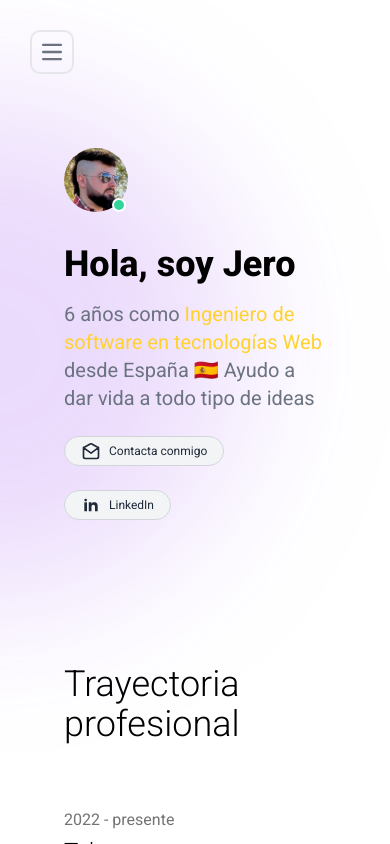
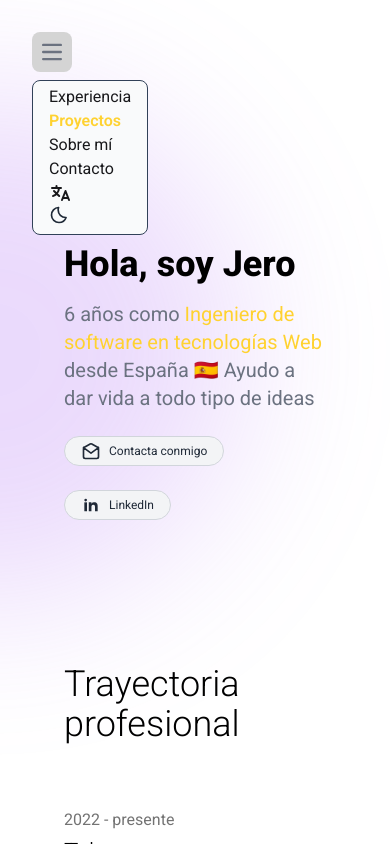
Before and after one commit to hitses/portfolio-react, a React (Vite) app: page / in a window 390 px wide. Both pictures are taken after a click on the button "Open main menu". Shown: the top 844 px of the page. Built offline with nearby package versions, Linux system fonts and the light colour scheme.

Commit message:
feat: implementar menú desplegable y mejorar la gestión del tema oscuro

```diff
--- a/src/views/Header.tsx
+++ b/src/views/Header.tsx
@@ -22,6 +22,16 @@ const Navbar: React.FC = () => {
     i18n.changeLanguage(i18n.language === 'es' ? 'en' : 'es')
   }
 
+  const [isDarkMode, setIsDarkMode] = useState(() => {
+    if (localStorage.getItem('color-theme') === 'dark') {
+      return true
+    } else if (localStorage.getItem('color-theme') === 'light') {
+      return false
+    } else {
+      return window.matchMedia('(prefers-color-scheme: dark)').matches
+    }
+  })
+
   const toggleTheme = () => {
     setIsDarkMode(!isDarkMode)
 
@@ -32,31 +42,21 @@ const Navbar: React.FC = () => {
     ) {
       document.documentElement.classList.add('dark')
       document
-        .getElementById('theme-toggle-dark-icon')!
-        .classList.remove('hidden')
+        .getElementById('theme-toggle-dark-icon')
+        ?.classList.remove('hidden')
       document
-        .getElementById('theme-toggle-light-icon')!
-        .classList.add('hidden')
+        .getElementById('theme-toggle-light-icon')
+        ?.classList.add('hidden')
       localStorage.setItem('color-theme', 'light')
     } else {
       document.documentElement.classList.remove('dark')
       document
-        .getElementById('theme-toggle-light-icon')!
-        .classList.remove('hidden')
-      document.getElementById('theme-toggle-dark-icon')!.classList.add('hidden')
+        .getElementById('theme-toggle-light-icon')
+        ?.classList.remove('hidden')
+      document.getElementById('theme-toggle-dark-icon')?.classList.add('hidden')
       localStorage.setItem('color-theme', 'dark')
     }
   }
-
-  const [isDarkMode, setIsDarkMode] = useState(() => {
-    if (localStorage.getItem('color-theme') === 'dark') {
-      return true
-    } else if (localStorage.getItem('color-theme') === 'light') {
-      return false
-    } else {
-      return window.matchMedia('(prefers-color-scheme: dark)').matches
-    }
-  })
 
   useEffect(() => {
     if (isDarkMode) {
@@ -67,6 +67,12 @@ const Navbar: React.FC = () => {
       localStorage.setItem('color-theme', 'light')
     }
   }, [isDarkMode])
+
+  const [isMenuOpen, setIsMenuOpen] = useState(false)
+
+  const handleLinkClick = () => {
+    setIsMenuOpen(false)
+  }
 
   return (
     <>
@@ -90,9 +96,10 @@ const Navbar: React.FC = () => {
         <button
           data-collapse-toggle='navbar-hamburger'
           type='button'
-          className='fixed left-8 top-8 md:hidden inline-flex items-center justify-center p-2 w-10 h-10 text-sm text-gray-500 rounded-lg hover:bg-gray-100 focus:outline-none focus:ring-2 focus:ring-gray-200 dark:text-gray-400 dark:hover:bg-gray-700 dark:focus:ring-gray-600'
+          className='fixed left-8 top-8 md:hidden inline-flex items-center justify-center p-2 w-10 h-10 text-sm text-gray-500 rounded-lg hover:bg-gray-100 focus:outline-none focus:ring-none dark:text-gray-400 dark:hover:bg-gray-700  bg-neutral-300 dark:bg-neutral-700'
           aria-controls='navbar-hamburger'
-          aria-expanded='false'
+          aria-expanded={isMenuOpen}
+          onClick={() => setIsMenuOpen(prev => !prev)}
         >
           <span className='sr-only'>Open main menu</span>
           <svg
@@ -122,55 +129,75 @@ const Navbar: React.FC = () => {
                   ? 'text-amber-300 font-semibold'
                   : ''
               }`}
+              onClick={handleLinkClick}
             >
               {element.label}
             </a>
           ))}
+
           <div className='w-6 cursor-pointer hover:text-amber-300 transition-colors'>
-            <Multilanguage toggleLanguage={toggleLanguage} />
+            <Multilanguage
+              toggleLanguage={() => {
+                toggleLanguage()
+                setIsMenuOpen(false)
+              }}
+            />
           </div>
+
           <button
-            onClick={toggleTheme}
+            onClick={() => {
+              toggleTheme()
+              setIsMenuOpen(false)
+            }}
             type='button'
             className='focus:outline-none focus:ring-0'
           >
             <Sun />
-
             <Moon />
           </button>
         </nav>
 
         <nav
           id='navbar-hamburger'
-          className='hidden w-fit fixed top-20 left-8 bg-gray-50 dark:bg-gray-900 text-zinc-900 dark:text-stone-100 border border-b-1 border-slate-700 rounded-lg px-4 py-0.5 pt-1'
+          className={`${
+            isMenuOpen ? 'block' : 'hidden'
+          } w-fit fixed top-20 left-8 bg-gray-50 dark:bg-gray-900 text-zinc-900 dark:text-stone-100 border border-b-1 border-slate-700 rounded-lg px-4 py-0.5 pt-1`}
         >
           {navElements.map(element => (
-            <>
+            <React.Fragment key={element.label}>
               <a
-                key={element.label}
                 href={element.href}
                 className={`hover:text-amber-300 transition-colors ${
                   activeSection === element.href.replace('#', '')
                     ? 'text-amber-300 font-semibold'
                     : ''
                 }`}
+                onClick={handleLinkClick}
               >
                 {element.label}
               </a>
+              <br />
+            </React.Fragment>
+          ))}
 
-              <br />
-            </>
-          ))}
           <div className='w-6 cursor-pointer hover:text-amber-300 transition-colors'>
-            <Multilanguage toggleLanguage={toggleLanguage} />
+            <Multilanguage
+              toggleLanguage={() => {
+                toggleLanguage()
+                setIsMenuOpen(false)
+              }}
+            />
           </div>
+
           <button
-            onClick={toggleTheme}
+            onClick={() => {
+              toggleTheme()
+              setIsMenuOpen(false)
+            }}
             type='button'
             className='focus:outline-none focus:ring-0'
           >
             <Sun />
-
             <Moon />
           </button>
         </nav>
```
